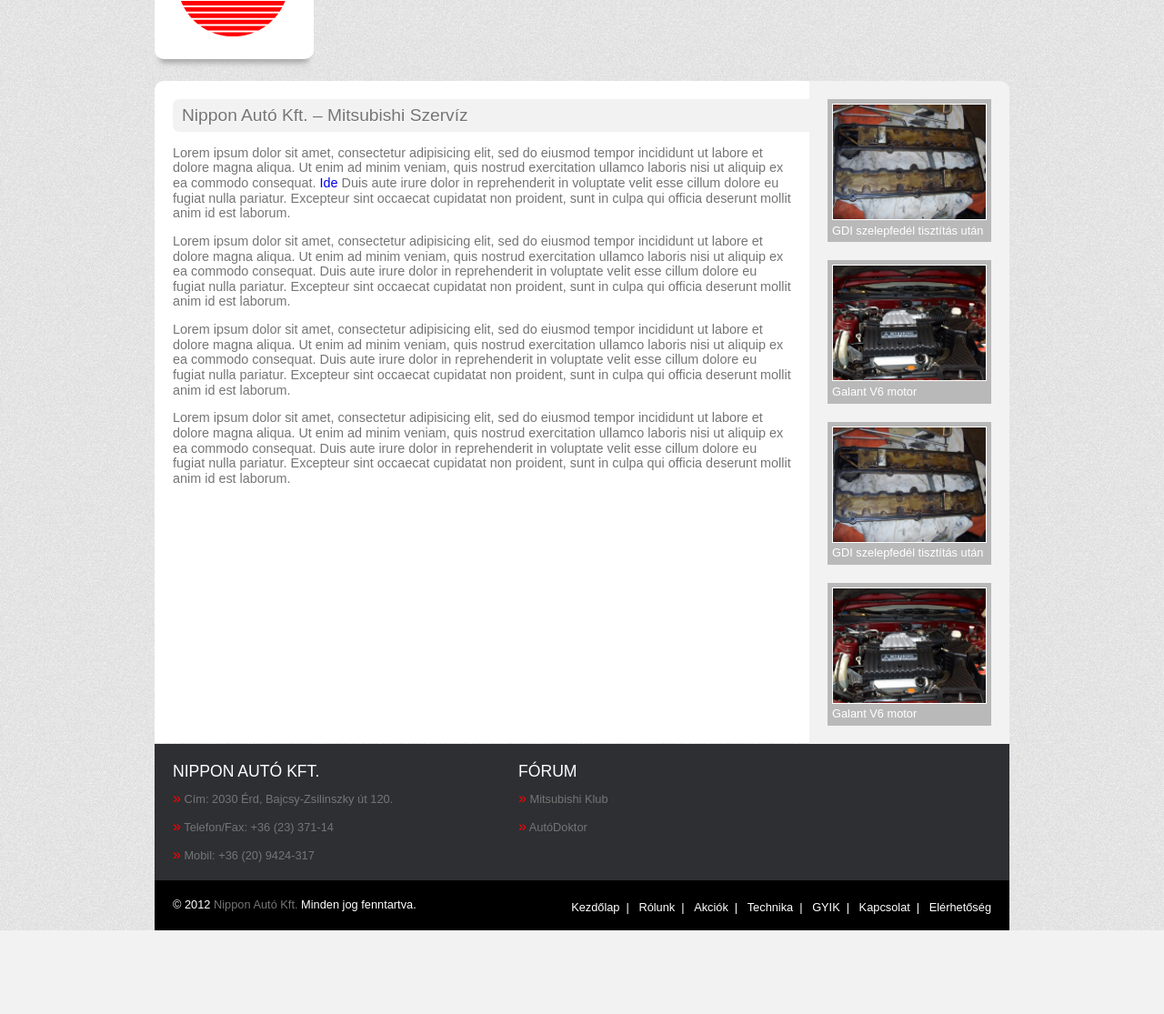
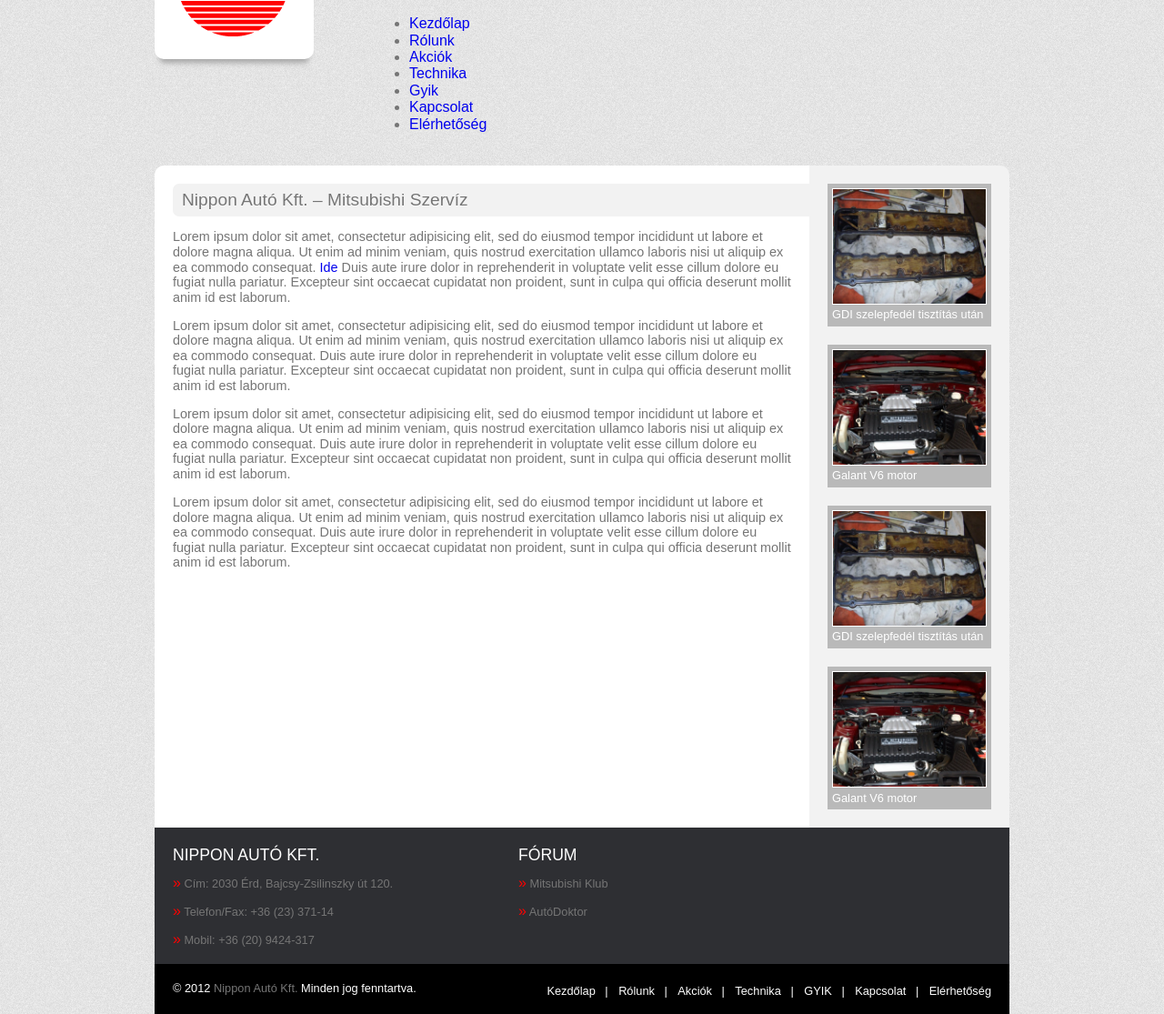
Before and after one commit to Monsignore16/Nippon-Auto, a plain HTML site: page index.html in a window 1280 px wide. Shown: the part 110-1225 px from the top of the page at 91% size. Before the commit the page ends 1133 px from the top, so only its background shows below. Drawn offline with nearby package versions, Linux system fonts and the light colour scheme.

Commit message:
Header II. rész
+fooer javítás

```diff
--- a/css/style.css
+++ b/css/style.css
@@ -205,13 +205,13 @@ main .aside figcaption {
   text-decoration: underline;;
 }
 
-.footer .bottom_box .links li a::after {
+.footer .bottom_box .links li::after {
   content: "\007C";
   color: #fff;
   margin-left: 7px;
 }
 
-.footer .bottom_box .links li:last-child a::after {
+.footer .bottom_box .links li:last-child::after {
   content: "";
   margin-left: 0;
 }
--- a/index.html
+++ b/index.html
@@ -35,6 +35,17 @@
           <h2>
             Mitsubishi szervíz
           </h2>
+          <div class="menu">
+            <ul>
+              <li><a href="#">Kezdőlap</a></li>
+              <li><a href="#">Rólunk</a></li>
+              <li><a href="#">Akciók</a></li>
+              <li><a href="#">Technika</a></li>
+              <li><a href="#">Gyik</a></li>
+              <li><a href="#">Kapcsolat</a></li>
+              <li><a href="#">Elérhetőség</a></li>
+            </ul>
+          </div>
         </div>
       </div>
   </header>
```
